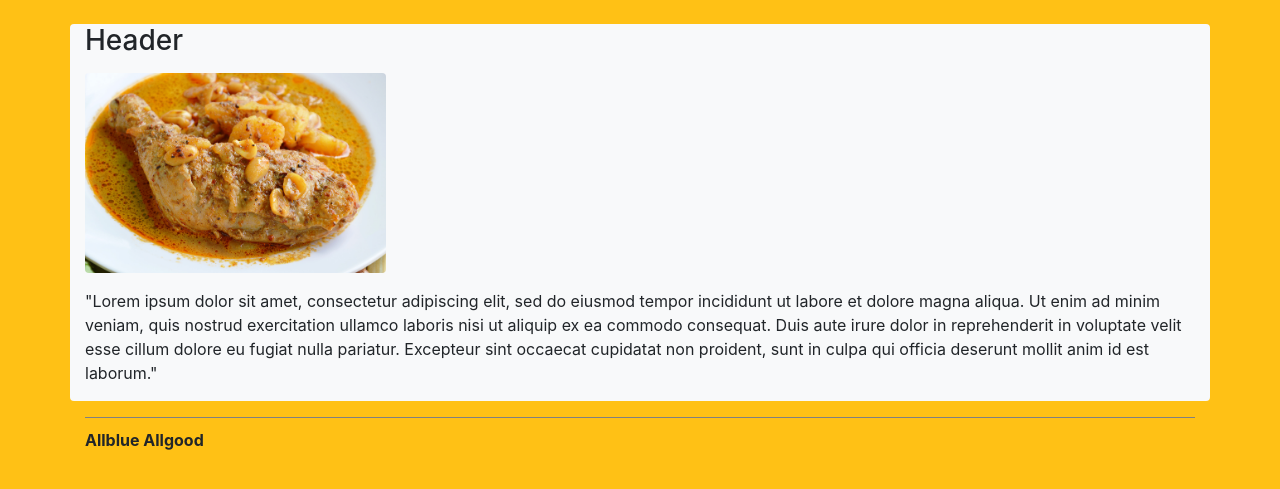
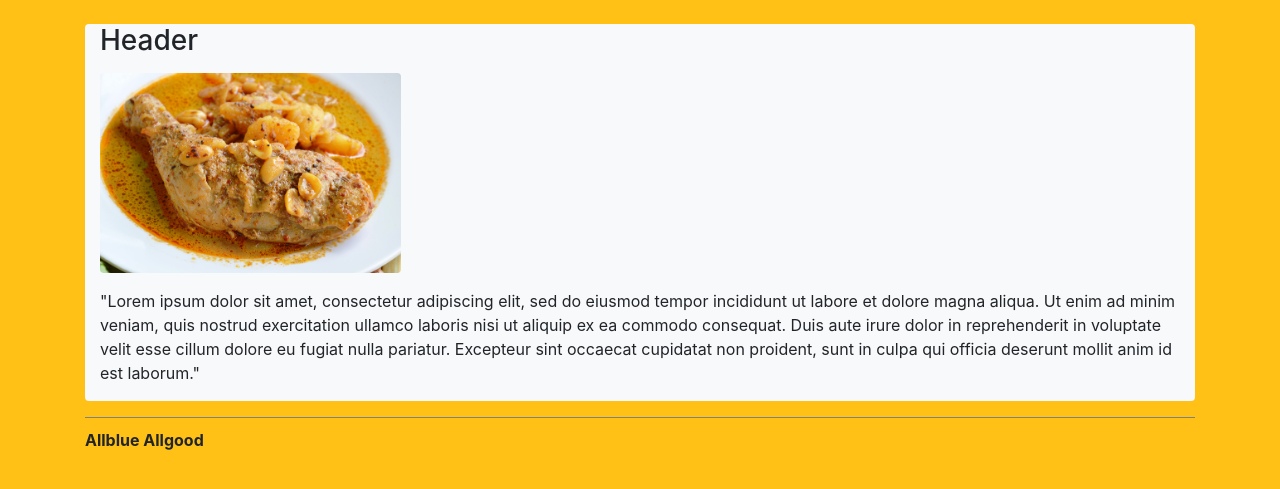
Before and after one commit to yodsatorn/cn331-Project-Allblue, a Django app: page / in a window 1280 px wide. Shown: the part 57-546 px from the top of the page. Run offline with Django 3.2, Linux system fonts and the light colour scheme.

Commit message:
Add div.container-xl

```diff
--- a/index/templates/index.html
+++ b/index/templates/index.html
@@ -3,6 +3,7 @@
 {% block title %} Homepage {% endblock%}
 {% block link %} {% static "index/css/index-style.css" %} {% endblock %}
 {% block body %}
+    <div class="container-xl">
         <div class="rounded row mt-4 bg-light">
             <div class="col">
                 <h3 class="mb-3">Header</h3>
@@ -16,4 +17,5 @@
                 </p>
             </div>
         </div>
+    </div>
 {% endblock %}
```
Lines whose indentation alone changed are shown as unchanged.
